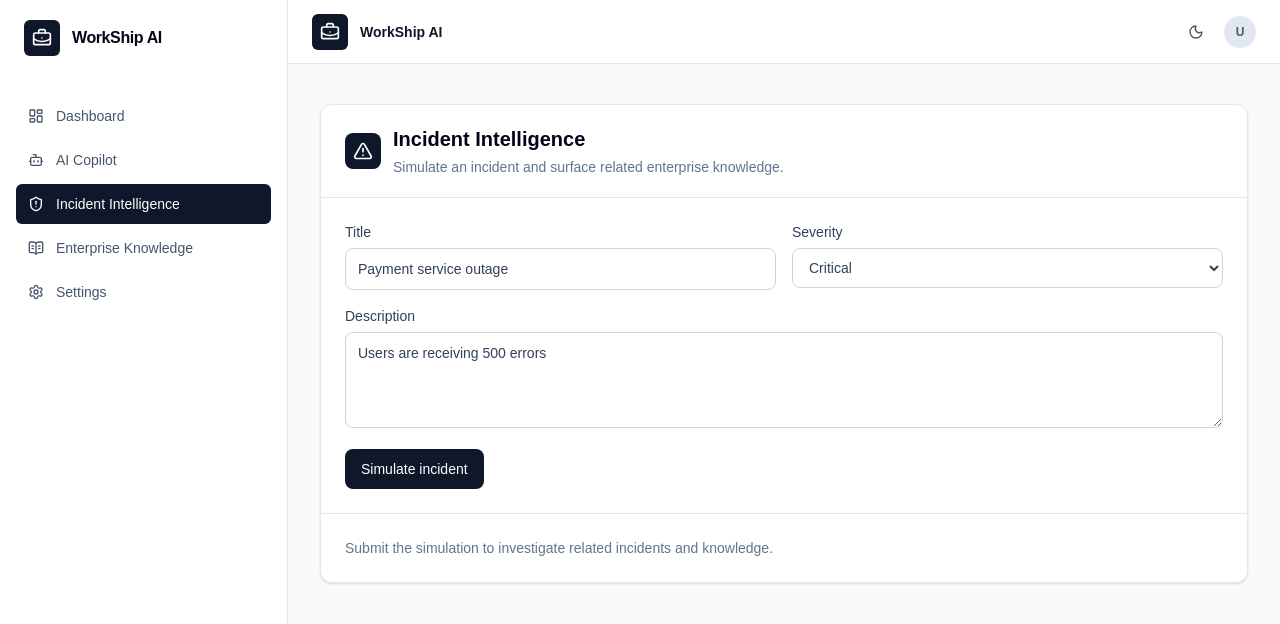
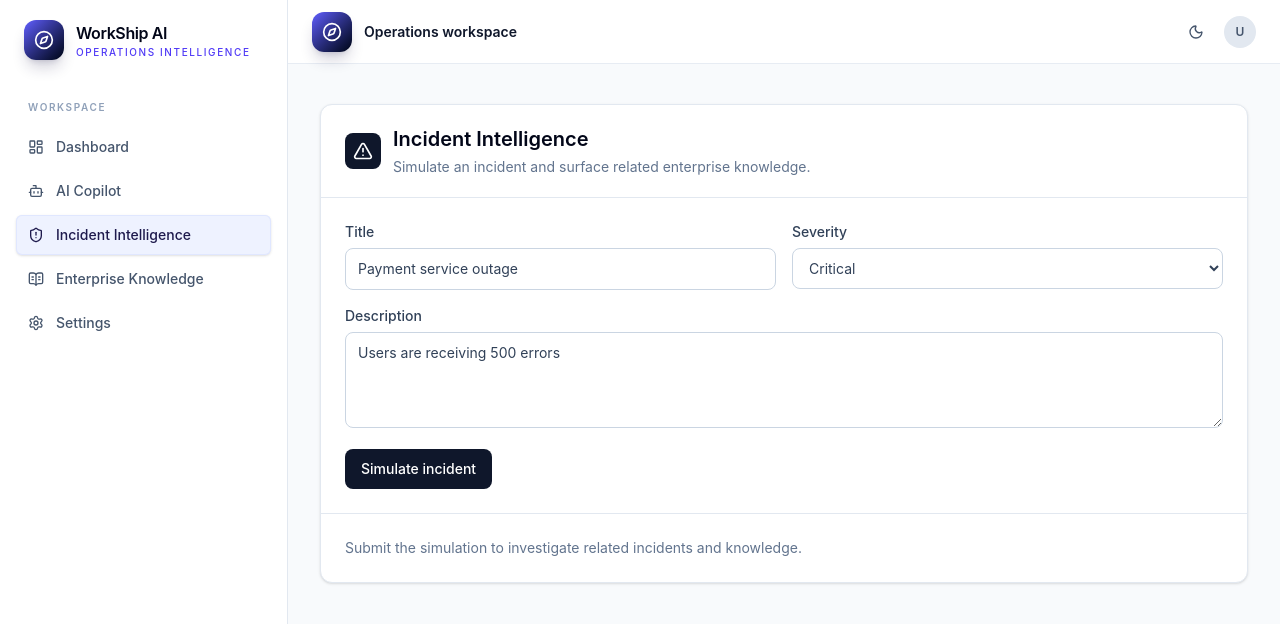
Before and after one commit to bhuvisingh1107-tech/WorkShip-AI, a Next.js app in the folder frontend/: page /incidents in a window 1280 px wide. Shown: the top 624 px of the page. Built offline with nearby package versions, Linux system fonts and the light colour scheme.

Commit message:
Polish WorkShip AI branding and UI

```diff
--- a/frontend/app/dashboard/page.tsx
+++ b/frontend/app/dashboard/page.tsx
@@ -40,7 +40,7 @@ export default function DashboardPage() {
   ] as const;
 
   return <section className="space-y-7 px-4 py-8 sm:px-6 lg:px-8 lg:py-10">
-    <div><h1 className="text-2xl font-semibold tracking-tight text-slate-950">Dashboard</h1><p className="mt-1 text-sm text-slate-500">Enterprise operations overview.</p></div>
+    <div className="rounded-2xl bg-gradient-to-br from-slate-950 via-slate-900 to-indigo-950 px-6 py-7 text-white shadow-lg shadow-slate-950/10"><p className="text-xs font-semibold uppercase tracking-[0.18em] text-indigo-200">WorkShip AI</p><h1 className="mt-2 text-2xl font-semibold tracking-tight">Your operations command center</h1><p className="mt-2 max-w-2xl text-sm leading-6 text-slate-300">Monitor enterprise knowledge, services, and active operational signals from one connected workspace.</p></div>
     <div className="grid gap-4 sm:grid-cols-2 xl:grid-cols-5">{cards.map(([label, value, Icon]) => <div className="rounded-xl border border-slate-200 bg-white p-4 shadow-sm" key={label}><Icon className="size-5 text-slate-500" /><p className="mt-4 text-2xl font-semibold text-slate-950">{value}</p><p className="mt-1 text-sm text-slate-500">{label}</p></div>)}</div>
     <div className="grid gap-5 lg:grid-cols-2">
       <Panel title="Incident severity"><div className="grid grid-cols-4 gap-3">{Object.entries(data.incidentAnalytics).map(([severity, count]) => <div className="rounded-lg bg-slate-50 p-3 text-center" key={severity}><p className="text-lg font-semibold text-slate-900">{count}</p><p className="mt-1 text-xs capitalize text-slate-500">{severity}</p></div>)}</div></Panel>
--- a/frontend/app/globals.css
+++ b/frontend/app/globals.css
@@ -1,8 +1,8 @@
 @import "tailwindcss";
 
 :root {
-  --background: #f8fafc;
-  --foreground: #0f172a;
+  --background: #f5f7fb;
+  --foreground: #172033;
 }
 
 @theme inline {
@@ -13,5 +13,5 @@
 body {
   background: var(--background);
   color: var(--foreground);
-  font-family: Arial, Helvetica, sans-serif;
+  font-family: Inter, ui-sans-serif, system-ui, -apple-system, BlinkMacSystemFont, "Segoe UI", sans-serif;
 }
--- a/frontend/app/layout.tsx
+++ b/frontend/app/layout.tsx
@@ -3,8 +3,9 @@ import { AppShell } from "@/components/app-shell";
 import "./globals.css";
 
 export const metadata: Metadata = {
-  title: "WorkShip AI",
-  description: "Your Intelligent Workplace Assistant",
+  title: { default: "WorkShip AI | Operations Intelligence", template: "%s | WorkShip AI" },
+  description: "Enterprise operations intelligence for knowledge, incidents, and teams.",
+  icons: { icon: "/favicon.ico" },
 };
 
 export default function RootLayout({
--- a/frontend/components/logo.tsx
+++ b/frontend/components/logo.tsx
@@ -1,4 +1,4 @@
-import { BriefcaseBusiness } from "lucide-react";
+import { Compass } from "lucide-react";
 
 type LogoProps = {
   compact?: boolean;
@@ -7,13 +7,11 @@ type LogoProps = {
 export function Logo({ compact = false }: LogoProps) {
   return (
     <div className="flex items-center gap-3">
-      <div className="flex size-9 items-center justify-center rounded-md bg-slate-900 text-white">
-        <BriefcaseBusiness aria-hidden="true" className="size-5" />
+      <div className="flex size-10 items-center justify-center rounded-xl bg-gradient-to-br from-indigo-500 to-slate-950 text-white shadow-lg shadow-indigo-950/20">
+        <Compass aria-hidden="true" className="size-5" />
       </div>
       {!compact && (
-        <span className="text-base font-semibold tracking-tight text-slate-950">
-          WorkShip AI
-        </span>
+        <span><span className="block text-base font-semibold tracking-tight text-slate-950">WorkShip AI</span><span className="block text-[10px] font-medium uppercase tracking-[0.16em] text-indigo-600">Operations intelligence</span></span>
       )}
     </div>
   );
--- a/frontend/components/nav-item.tsx
+++ b/frontend/components/nav-item.tsx
@@ -21,7 +21,7 @@ export function NavItem({
       aria-current={isActive ? "page" : undefined}
       className={`flex items-center gap-3 rounded-md px-3 py-2.5 text-sm font-medium ${
         isActive
-          ? "bg-slate-900 text-white"
+          ? "bg-indigo-50 text-indigo-950 shadow-sm ring-1 ring-inset ring-indigo-100"
           : "text-slate-600 hover:bg-slate-100 hover:text-slate-950"
       }`}
       href={href}
--- a/frontend/components/navbar.tsx
+++ b/frontend/components/navbar.tsx
@@ -7,7 +7,7 @@ type NavbarProps = {
 
 export function Navbar({ onMenuClick }: NavbarProps) {
   return (
-    <header className="flex h-16 items-center justify-between border-b border-slate-200 bg-white px-4 sm:px-6">
+    <header className="flex h-16 items-center justify-between border-b border-slate-200/80 bg-white/90 px-4 backdrop-blur sm:px-6">
       <div className="flex items-center gap-3">
         <button
           aria-label="Open navigation"
@@ -18,7 +18,7 @@ export function Navbar({ onMenuClick }: NavbarProps) {
           <Menu aria-hidden="true" className="size-5" />
         </button>
         <Logo compact />
-        <p className="text-sm font-semibold text-slate-900">WorkShip AI</p>
+        <p className="text-sm font-semibold text-slate-900">Operations workspace</p>
       </div>
       <div className="flex items-center gap-3">
         <button
--- a/frontend/components/sidebar.tsx
+++ b/frontend/components/sidebar.tsx
@@ -54,7 +54,8 @@ export function Sidebar({ isOpen, onClose }: SidebarProps) {
             <X aria-hidden="true" className="size-5" />
           </button>
         </div>
-        <nav aria-label="Primary navigation" className="mt-10 space-y-1">
+        <p className="mt-10 px-3 text-[10px] font-semibold uppercase tracking-[0.16em] text-slate-400">Workspace</p>
+        <nav aria-label="Primary navigation" className="mt-3 space-y-1">
           {navigation.map((item) => (
             <NavItem
               {...item}
```
